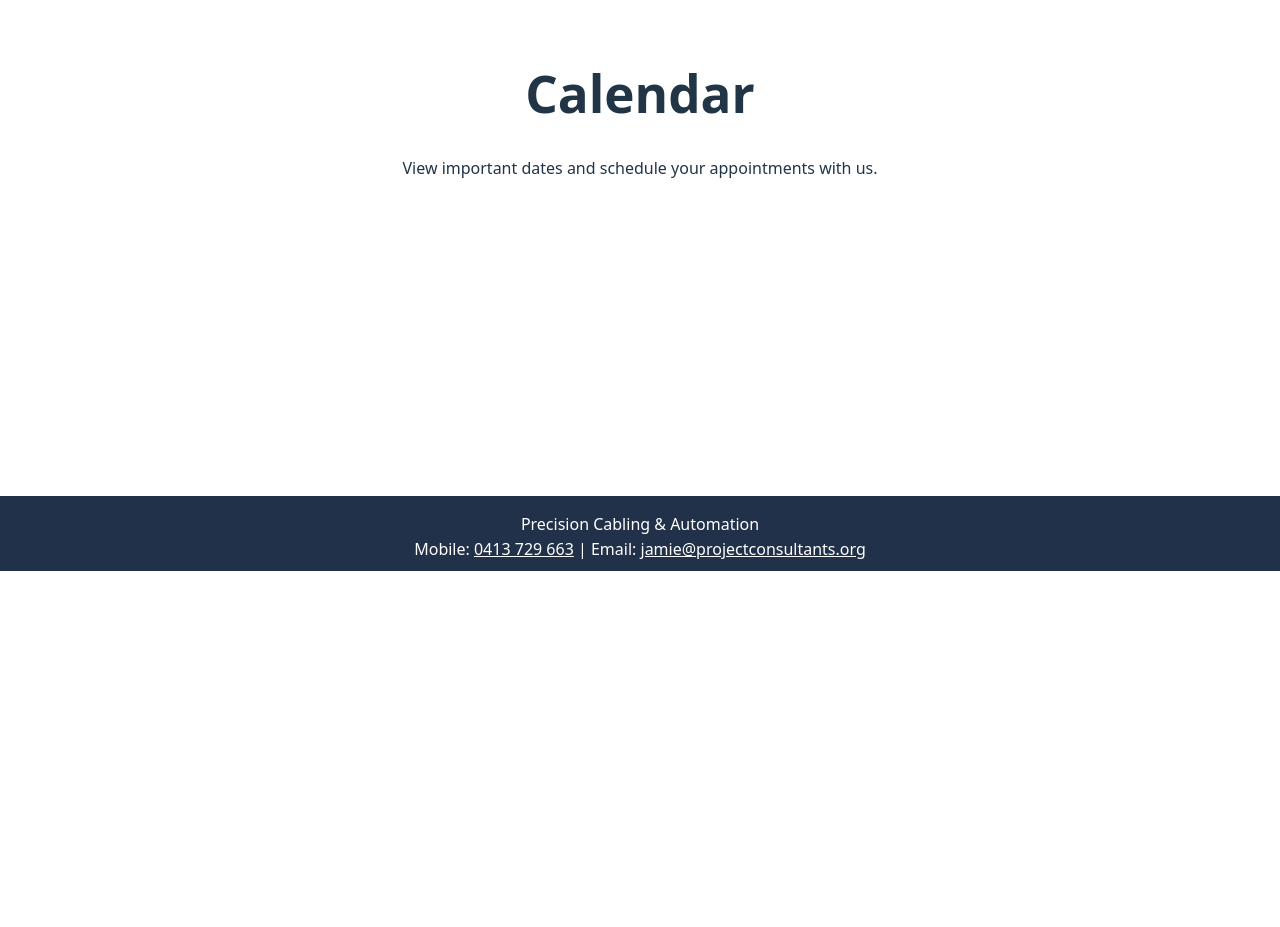
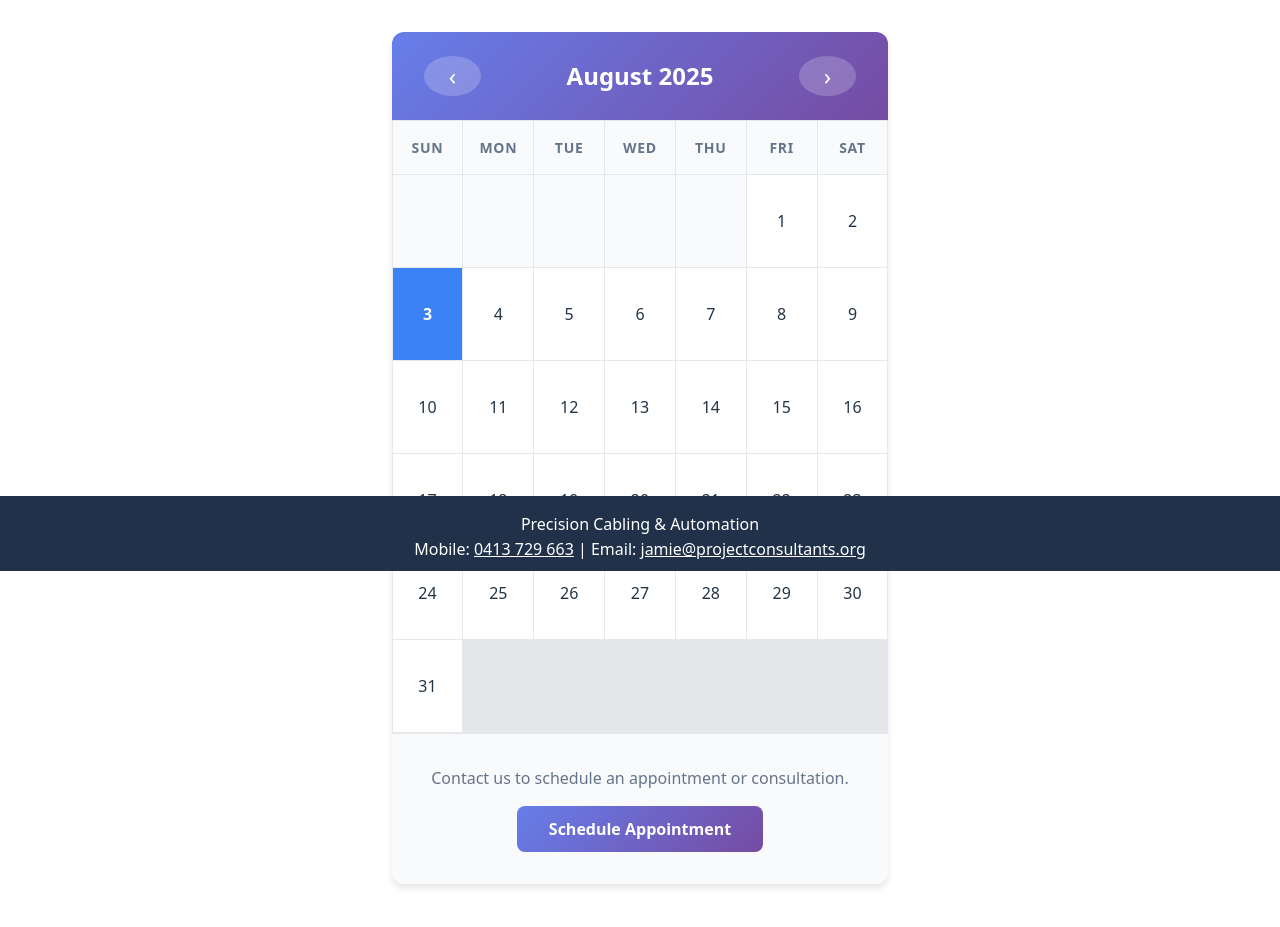
Before and after one commit to Precis60/Windsurf, a React (Vite) app: page /calendar in a window 1280 px wide. Shown: the part 229-1156 px from the top of the page. Before the commit the page ends 800 px from the top, so only its background shows below. Built offline with nearby package versions, Linux system fonts and the light colour scheme.

Commit message:
Add functional calendar component to Calendar page

```diff
--- /dev/null
+++ b/src/Calendar.css
@@ -0,0 +1,158 @@
+.calendar-container {
+  max-width: 800px;
+  margin: 2rem auto;
+  background: white;
+  border-radius: 12px;
+  box-shadow: 0 4px 6px rgba(0, 0, 0, 0.1);
+  overflow: hidden;
+}
+
+.calendar-header {
+  display: flex;
+  justify-content: space-between;
+  align-items: center;
+  padding: 1.5rem 2rem;
+  background: linear-gradient(135deg, #667eea 0%, #764ba2 100%);
+  color: white;
+}
+
+.calendar-header h2 {
+  margin: 0;
+  font-size: 1.5rem;
+  font-weight: 600;
+}
+
+.nav-button {
+  background: rgba(255, 255, 255, 0.2);
+  border: none;
+  color: white;
+  font-size: 1.5rem;
+  width: 40px;
+  height: 40px;
+  border-radius: 50%;
+  cursor: pointer;
+  display: flex;
+  align-items: center;
+  justify-content: center;
+  transition: background-color 0.2s ease;
+}
+
+.nav-button:hover {
+  background: rgba(255, 255, 255, 0.3);
+}
+
+.calendar-grid {
+  display: grid;
+  grid-template-columns: repeat(7, 1fr);
+  gap: 1px;
+  background: #e5e7eb;
+  padding: 1px;
+}
+
+.calendar-day-header {
+  background: #f8fafc;
+  padding: 1rem;
+  text-align: center;
+  font-weight: 600;
+  font-size: 0.875rem;
+  color: #64748b;
+  text-transform: uppercase;
+  letter-spacing: 0.05em;
+}
+
+.calendar-day {
+  background: white;
+  padding: 1rem;
+  text-align: center;
+  min-height: 60px;
+  display: flex;
+  align-items: center;
+  justify-content: center;
+  font-size: 1rem;
+  cursor: pointer;
+  transition: background-color 0.2s ease;
+  position: relative;
+}
+
+.calendar-day:hover {
+  background: #f1f5f9;
+}
+
+.calendar-day.empty {
+  background: #f8fafc;
+  cursor: default;
+}
+
+.calendar-day.empty:hover {
+  background: #f8fafc;
+}
+
+.calendar-day.today {
+  background: #3b82f6;
+  color: white;
+  font-weight: 600;
+}
+
+.calendar-day.today:hover {
+  background: #2563eb;
+}
+
+.calendar-footer {
+  padding: 2rem;
+  text-align: center;
+  background: #f8fafc;
+  border-top: 1px solid #e5e7eb;
+}
+
+.calendar-footer p {
+  margin: 0 0 1rem 0;
+  color: #64748b;
+}
+
+.schedule-button {
+  background: linear-gradient(135deg, #667eea 0%, #764ba2 100%);
+  color: white;
+  border: none;
+  padding: 0.75rem 2rem;
+  border-radius: 8px;
+  font-size: 1rem;
+  font-weight: 600;
+  cursor: pointer;
+  transition: transform 0.2s ease, box-shadow 0.2s ease;
+}
+
+.schedule-button:hover {
+  transform: translateY(-2px);
+  box-shadow: 0 4px 12px rgba(102, 126, 234, 0.4);
+}
+
+/* Responsive design */
+@media (max-width: 768px) {
+  .calendar-container {
+    margin: 1rem;
+    border-radius: 8px;
+  }
+
+  .calendar-header {
+    padding: 1rem;
+  }
+
+  .calendar-header h2 {
+    font-size: 1.25rem;
+  }
+
+  .calendar-day {
+    min-height: 50px;
+    padding: 0.5rem;
+    font-size: 0.875rem;
+  }
+
+  .calendar-day-header {
+    padding: 0.75rem 0.5rem;
+    font-size: 0.75rem;
+  }
+
+  .calendar-footer {
+    padding: 1.5rem 1rem;
+  }
+}
--- a/src/pages/Calendar.jsx
+++ b/src/pages/Calendar.jsx
@@ -1,10 +1,94 @@
-import React from "react";
+import React, { useState } from "react";
+import "../Calendar.css";
 
-const Calendar = () => (
-  <div className="page-content">
-    <h1>Calendar</h1>
-    <p>View important dates and schedule your appointments with us.</p>
-  </div>
-);
+const Calendar = () => {
+  const [currentDate, setCurrentDate] = useState(new Date());
+
+  const monthNames = [
+    "January", "February", "March", "April", "May", "June",
+    "July", "August", "September", "October", "November", "December"
+  ];
+
+  const daysOfWeek = ["Sun", "Mon", "Tue", "Wed", "Thu", "Fri", "Sat"];
+
+  const getDaysInMonth = (date) => {
+    return new Date(date.getFullYear(), date.getMonth() + 1, 0).getDate();
+  };
+
+  const getFirstDayOfMonth = (date) => {
+    return new Date(date.getFullYear(), date.getMonth(), 1).getDay();
+  };
+
+  const navigateMonth = (direction) => {
+    const newDate = new Date(currentDate);
+    newDate.setMonth(currentDate.getMonth() + direction);
+    setCurrentDate(newDate);
+  };
+
+  const renderCalendarDays = () => {
+    const daysInMonth = getDaysInMonth(currentDate);
+    const firstDay = getFirstDayOfMonth(currentDate);
+    const today = new Date();
+    const days = [];
+
+    // Empty cells for days before the first day of the month
+    for (let i = 0; i < firstDay; i++) {
+      days.push(<div key={`empty-${i}`} className="calendar-day empty"></div>);
+    }
+
+    // Days of the month
+    for (let day = 1; day <= daysInMonth; day++) {
+      const isToday =
+        today.getDate() === day &&
+        today.getMonth() === currentDate.getMonth() &&
+        today.getFullYear() === currentDate.getFullYear();
+
+      days.push(
+        <div key={day} className={`calendar-day ${isToday ? 'today' : ''}`}>
+          {day}
+        </div>
+      );
+    }
+
+    return days;
+  };
+
+  return (
+    <div className="page-content">
+      <h1>Calendar</h1>
+      <p>View important dates and schedule your appointments with us.</p>
+
+      <div className="calendar-container">
+        <div className="calendar-header">
+          <button onClick={() => navigateMonth(-1)} className="nav-button">
+            ‹
+          </button>
+          <h2>
+            {monthNames[currentDate.getMonth()]} {currentDate.getFullYear()}
+          </h2>
+          <button onClick={() => navigateMonth(1)} className="nav-button">
+            ›
+          </button>
+        </div>
+
+        <div className="calendar-grid">
+          {daysOfWeek.map(day => (
+            <div key={day} className="calendar-day-header">
+              {day}
+            </div>
+          ))}
+          {renderCalendarDays()}
+        </div>
+
+        <div className="calendar-footer">
+          <p>Contact us to schedule an appointment or consultation.</p>
+          <button className="schedule-button">
+            Schedule Appointment
+          </button>
+        </div>
+      </div>
+    </div>
+  );
+};
 
 export default Calendar;
--- /dev/null
+++ b/windsurf_deployment.yaml
@@ -0,0 +1,6 @@
+# Windsurf Deploys Configuration (Beta)
+# This is an auto-generated file used to store your app deployment configuration. Do not modify.
+# The ID of the project (different from project name) on the provider's system. This is populated as a way to update existing deployments.
+project_id: 64189315-60a0-4d6e-9267-16bdaa9c7141
+# The framework of the web application (examples: nextjs, react, vue, etc.)
+framework: create-react-app
```
Also changed, not shown: 1 other file (tests, documents, lock files or other folders).
